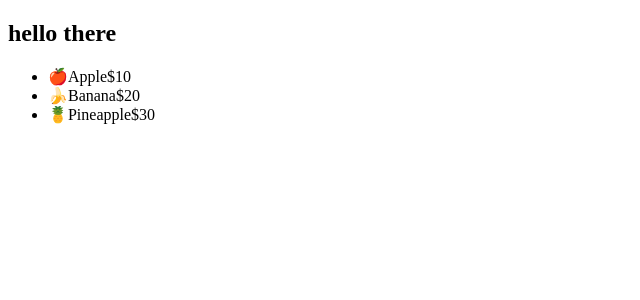
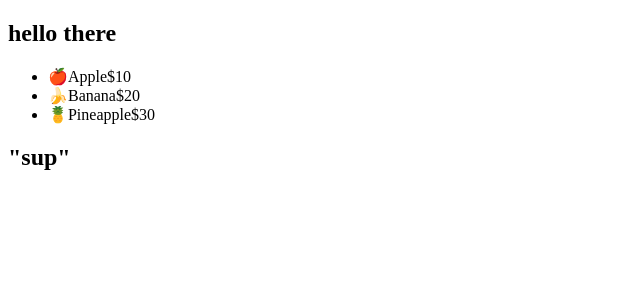
Before and after one commit to akshayjha21/react-project, a React (Vite) app in the folder reactpro/: page / in a window 1280 px wide. Shown: the top 300 px of the page, without its empty margins (0-640 px from the left). Built offline with nearby package versions, Linux system fonts and the light colour scheme.

Commit message:
adding files

```diff
--- a/reactpro/src/App.jsx
+++ b/reactpro/src/App.jsx
@@ -1,4 +1,5 @@
 import Hello from "./hello.jsx"
+import ConditionComponent from "./conditionalcomponenent.jsx"
 function App() {
   // const seatNumber=[1,2,3,4,5]//passing as an array
   //passing as an object
@@ -11,6 +12,7 @@ function App() {
   return <div className="App" >
     {/* <Hello name="akshay" message="hello there" emoji="👍" seatNumber={seatNumber}/> */}
     <Hello person={person}/>
+    <ConditionComponent/>
     </div>
 }
 
--- /dev/null
+++ b/reactpro/src/code.jsx
@@ -0,0 +1,7 @@
+export default  function Code(){
+    return (
+        <div>
+           <h2>"sup"</h2>
+        </div>
+    )
+}
--- /dev/null
+++ b/reactpro/src/conditionalcomponenent.jsx
@@ -0,0 +1,31 @@
+import Code from "./code.jsx";
+export default function ConditionComponent(){
+const display=true;
+// if(display){
+//     return <div>
+//         <h3>not good</h3>
+//     </div>}
+//     else{
+//         return <div>
+//             <h3>good</h3>
+//         </div>
+//     }
+
+//if you want to display the code component if the condition is false
+// if(display){
+//     return (
+//         <Code/>
+//     )
+
+// }
+//in javascript or let's just day in react component returning only one is the good practise so we use the term of *ELEMENT* variable here where we can store the values of html or the other component and then return it single time
+let message;
+if(display){
+    message=<Code/>
+}
+else{
+    message="blahhh"
+}
+return message;
+
+}
--- /dev/null
+++ b/reactpro/src/fruit.jsx
@@ -0,0 +1,7 @@
+export default function Fruit({emoji,name,price}){
+   return( <li >
+    {emoji}
+    {name}
+    {price}
+    </li>)
+}
--- a/reactpro/src/fruits.jsx
+++ b/reactpro/src/fruits.jsx
@@ -1,3 +1,4 @@
+import Fruit from "./fruit.jsx"
 export default function Fruits(){
 // const fruits=["apple","banana","watermelon","pineapple"]//
 //array with the objects inside it
@@ -21,13 +22,8 @@ const fruits=[
 return <ul>
         {
             fruits.map((fruit)=>(
-                <li key={fruit}>
-                    {fruit.emoji}
-                    {fruit.name}
-                    {fruit.price}
-                    </li>
+              <Fruit key={fruit.name} name= {fruit.name} emoji={fruit.emoji} price={fruit.price}/>
             ))
-
         }
 
 </ul>
```
